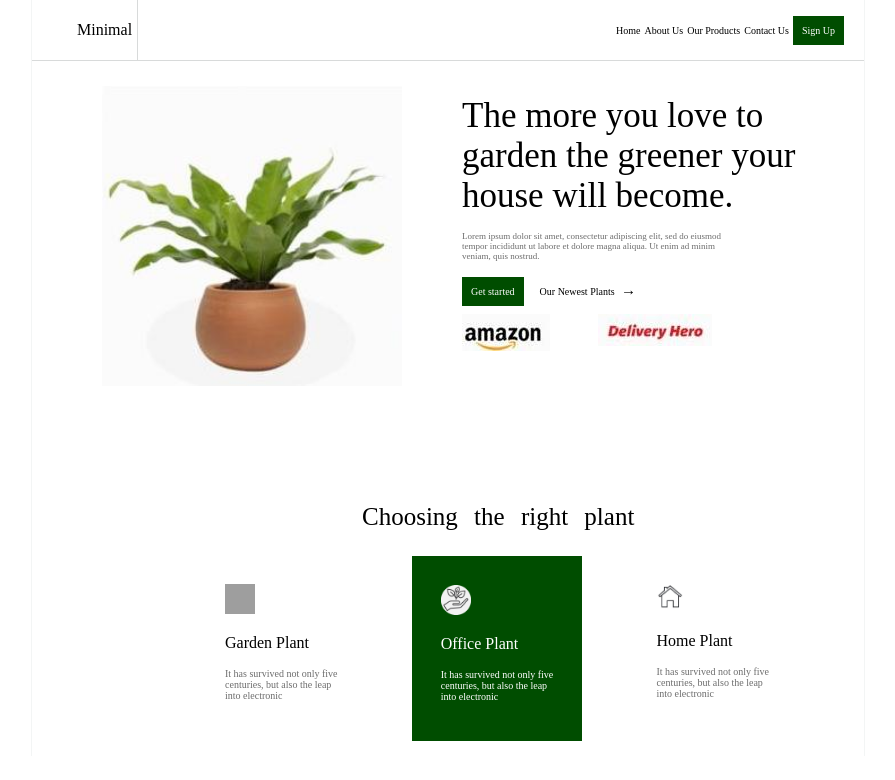
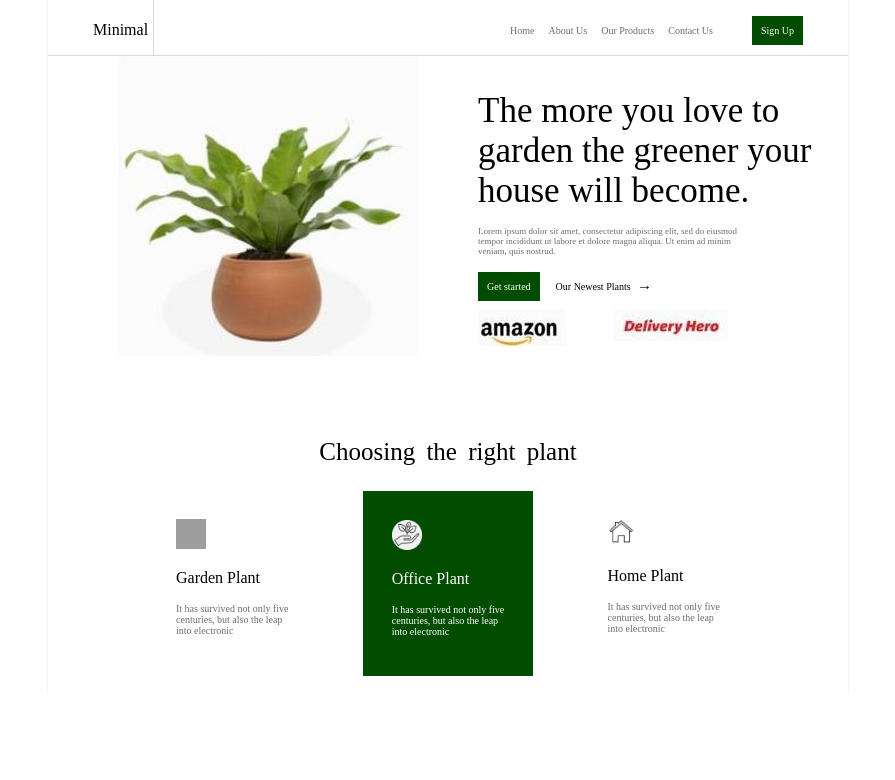
Before and after one commit to RoselineMo/m-landing-page, a plain HTML site: page index.html in a window 1280 px wide. Shown: the whole page, without its empty margins (192-1087 px from the left). Drawn offline with Linux system fonts and the light colour scheme; grey boxes are pictures that could not be loaded.

Commit message:
minimal landing page modified

```diff
--- a/index.html
+++ b/index.html
@@ -15,11 +15,15 @@
             </div>
 
             <div class="nav-btns">
-                <a href="#">Home</a>
-                <a href="#">About Us</a>
-                <a href="#">Our Products</a>
-                <a href="#" id="contactus">Contact Us</a>
-                <a href="#" class="green" id="signup">Sign Up</a>
+                <span class="four">
+                    <a href="#" id="four">Home</a>
+                    <a href="#" id="four">About Us</a>
+                    <a href="#" id="four">Our Products</a>
+                    <a href="#" id="four">Contact Us</a>
+                </span>
+                <span class="signup">
+                    <a href="#" class="green" id="signup">Sign Up</a>
+                </span>
             </div>
         </nav>
 
@@ -60,10 +64,9 @@
         </div>
     </div>
 
+        <p id="choosing">Choosing the right plant</p>
+
     <div class="fullfooter">
-        <!-- <div> -->
-            <p class="choosing">Choosing the right plant</p>
-        <!-- </div> -->
 
         <div class="footer">
             <section>
--- a/styles.css
+++ b/styles.css
@@ -1,8 +1,8 @@
 body{
     font-family: 'Times New Roman', serif;
     padding: 0px;
-    max-width: 65%;
     margin: 0px auto;
+    width: 800px;
     border-left: 0.5px solid #eaeded8e;
     border-right: 0.5px solid #eaeded8e;
 }
@@ -14,22 +14,32 @@ nav {
 }
 
 .nav-btns {
-    margin: 20px;
+    margin: 20px 50px 5px 20px;
+}
+
+#four {
+    padding-left: 5px;
+    padding-right: 5px;
+}
+
+/* .four {
+    border-right: 1.5px solid #afb2b27b;
+} */
+
+.signup {
+    margin-left: 30px;
+    margin-right: -5px;
 }
 
 .minimal {
     margin: 0px 20px 0px 40px;
     border-right: 1.5px solid #afb2b27b;
-    padding: 5px;
+    padding: 5px 5px 0px;
 }
-
-/* #contactus {
-    border-right: 1.5px solid #afb2b27b;
-} */
 
 a {
     text-decoration: none;
-    color: black;
+    color: #6d6d6d;
     font-size: 10px;
 }
 
@@ -60,6 +70,7 @@ a {
 
 .mid-btn {
     margin-left: 12px;
+    color: #000000;
 }
 
 .arrow {
@@ -80,7 +91,7 @@ a {
     float: left;
     justify-content: space-between;
     width: 430px;
-    height: 400px;
+    height: 350px;
 }
 
 .logos {
@@ -89,12 +100,11 @@ a {
     width: 250px;
 }
 
-.choosing {
-    word-spacing: 10px;
-    margin: 150px 330px 0px ;
-    width: 500px;
+#choosing {
+    word-spacing: 5px;
     font-size: 25px;
-    display: block
+    margin: 90px auto 0px;
+    text-align: center;
 }
 
 .footer {
@@ -102,7 +112,7 @@ a {
     justify-content: space-between;
     width: 600px;
     padding: 15px;
-    margin: 10px 150px;
+    margin: 10px auto;
 }
 
 .office {
```
